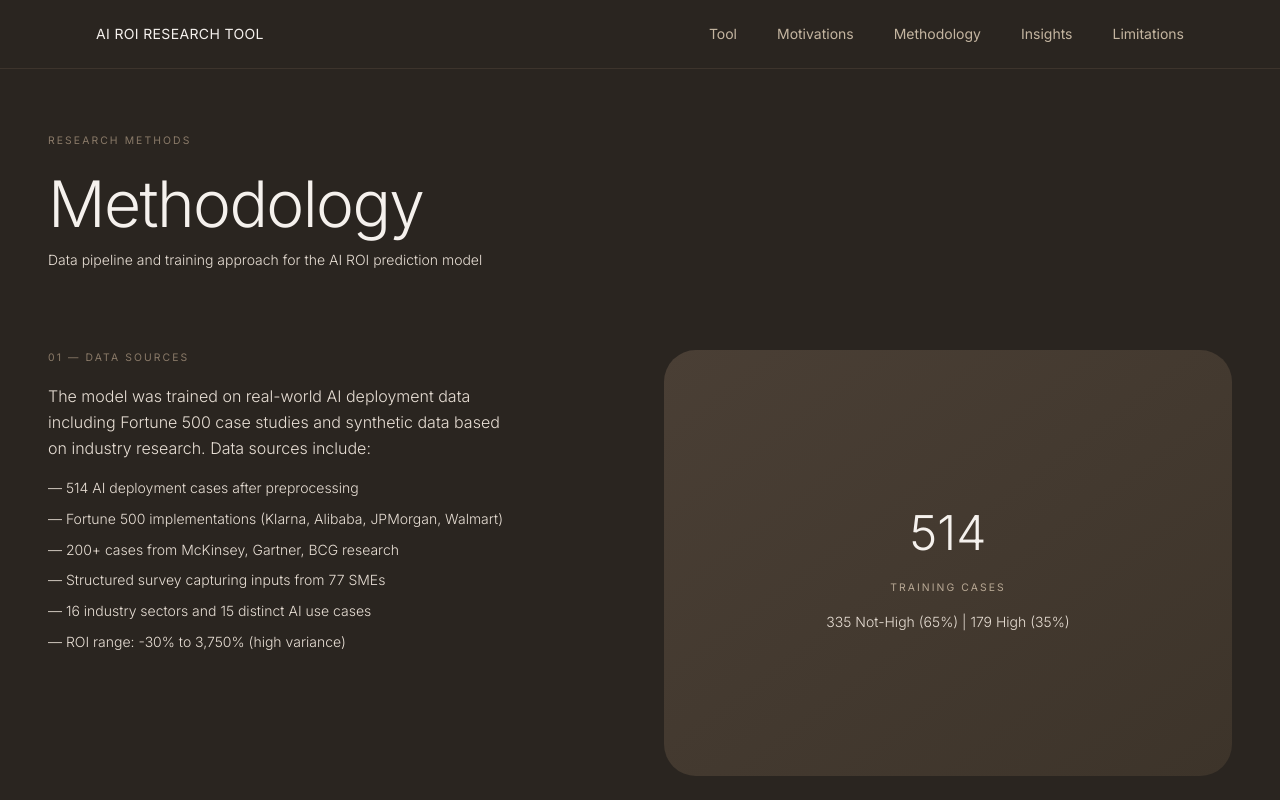
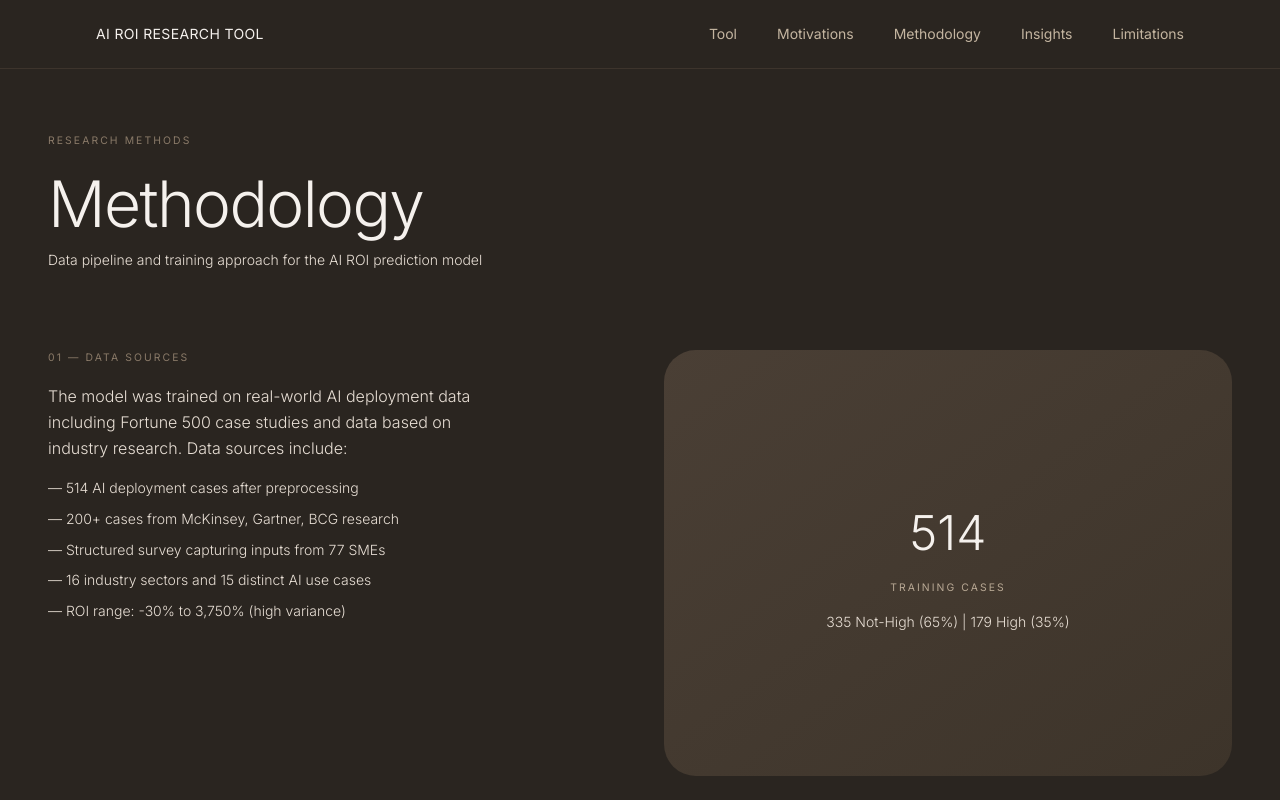
Before and after one commit to natepaulo43-oss/AI-ROI, a Next.js app in the folder frontend/: page /methodology in a window 1280 px wide. Shown: the top 800 px of the page. Built offline with nearby package versions, Linux system fonts and the light colour scheme.

Commit message:
language updates

```diff
--- a/frontend/app/about/page.tsx
+++ b/frontend/app/about/page.tsx
@@ -91,7 +91,6 @@ export default function About() {
                 <li>— Alibaba: 150M annual savings</li>
                 <li>— JPMorgan: 1.5B saved, 20% revenue boost</li>
                 <li>— Walmart: 25% supply chain cost reduction</li>
-                <li>— Plus 200+ synthetic cases from research</li>
               </ul>
             </div>
           </div>
--- a/frontend/app/methodology/page.tsx
+++ b/frontend/app/methodology/page.tsx
@@ -26,12 +26,10 @@ export default function Methodology() {
             <h2 className="text-[0.65rem] uppercase tracking-[0.2em] text-[#8a7a68] mb-4">01 — Data Sources</h2>
             <p className="text-[#e8dfd5] leading-relaxed font-light mb-4">
               The model was trained on real-world AI deployment data including Fortune 500 case studies
-              and synthetic data based on industry research. Data sources include:
+              and data based on industry research. Data sources include:
             </p>
             <ul className="text-[#e8dfd5] leading-relaxed font-light space-y-2 text-sm">
-              <li>— 514 AI deployment cases after preprocessing</li>
-              <li>— Fortune 500 implementations (Klarna, Alibaba, JPMorgan, Walmart)</li>
-              <li>— 200+ cases from McKinsey, Gartner, BCG research</li>
+              <li>— 514 AI deployment cases after preprocessing</li>              <li>— 200+ cases from McKinsey, Gartner, BCG research</li>
               <li>— Structured survey capturing inputs from 77 SMEs</li>
               <li>— 16 industry sectors and 15 distinct AI use cases</li>
               <li>— ROI range: -30% to 3,750% (high variance)</li>
```
